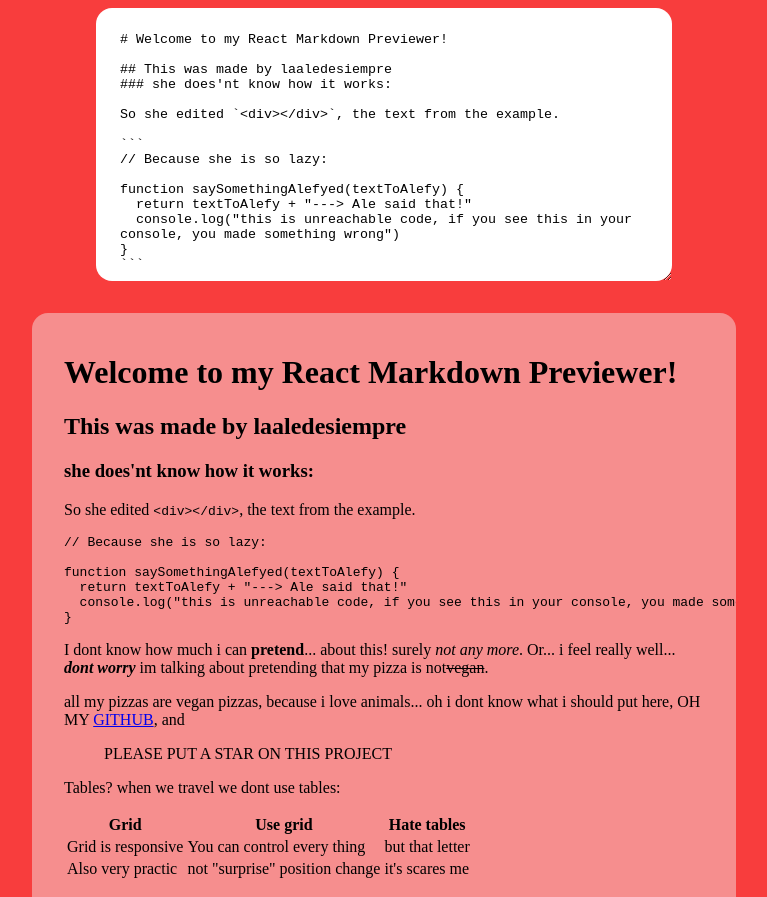
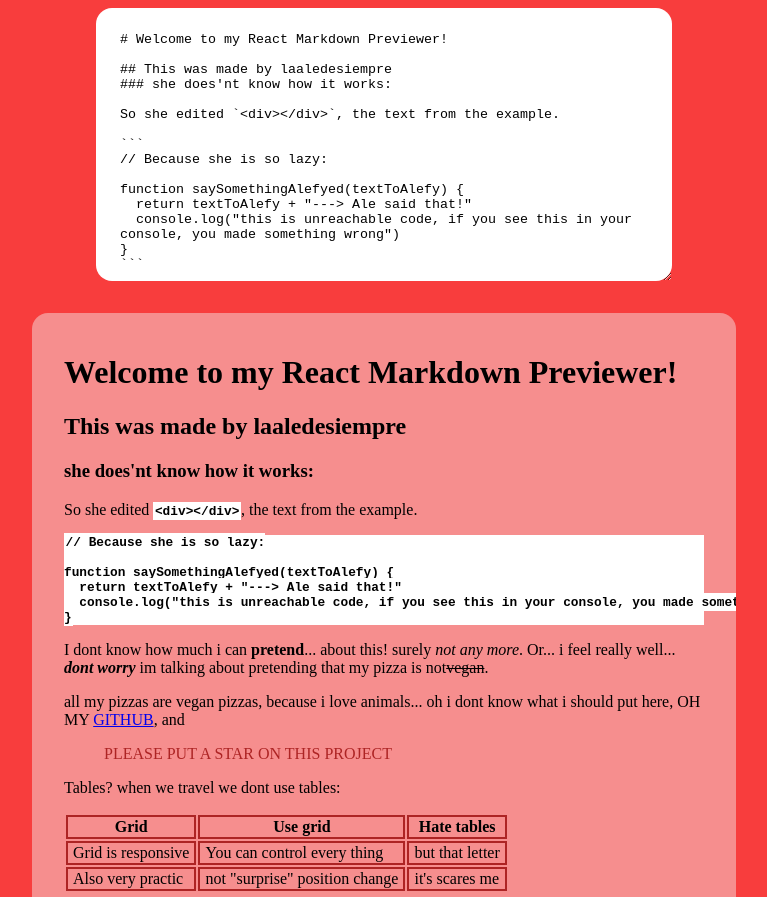
Before and after one commit to laaledesiempre/markdown, a React (Create React App) app: page / in a window 1280 px wide. Shown: the top 897 px of the page, without its empty margins (256-1023 px from the left). Built offline with nearby package versions, Linux system fonts and the light colour scheme.

Commit message:
added provisory styles to markdown preview, non tested

```diff
--- a/src/styles/index.scss
+++ b/src/styles/index.scss
@@ -25,4 +25,31 @@ textarea:focus{
     width: 40rem;
     resize: vertical;
     overflow:auto;
+    code{
+        background-color: white;
+        padding: 0.1rem;
+        font-size: 0.8rem;
+        font-weight: bold;
+    }
+    pre{
+        background-color: white;
+    }
+    blockquote{
+        color: rgb(173, 36, 36)
+    }
+    td{
+        border: 2px solid rgb(173, 36, 36);
+        padding-left: 5px;
+        padding-right: 5px;
+    }
+    th{
+        border: 2px solid rgb(173, 36, 36);
+    padding-left: 5px;
+    padding-right: 5px;
+    }
+    img{
+    max-width: 90%;
+    margin: 1rem auto;
+    }
+
 }
```
